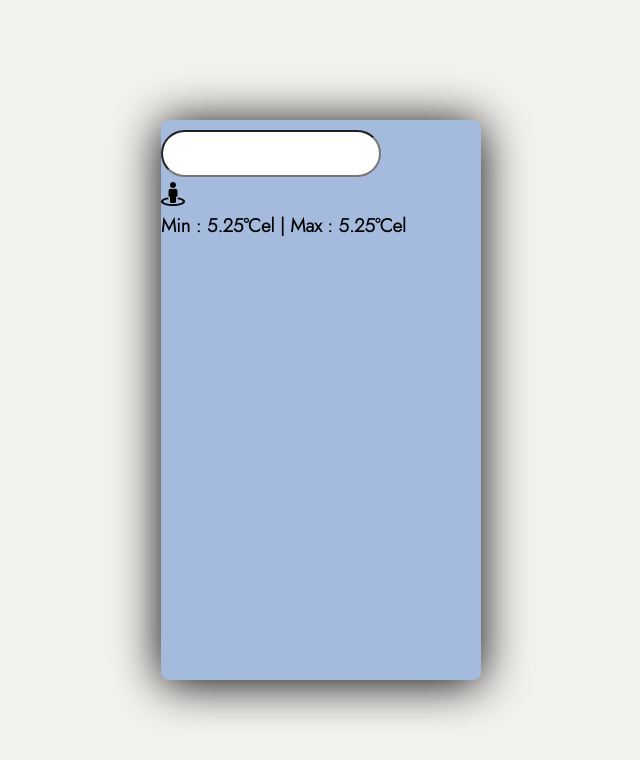
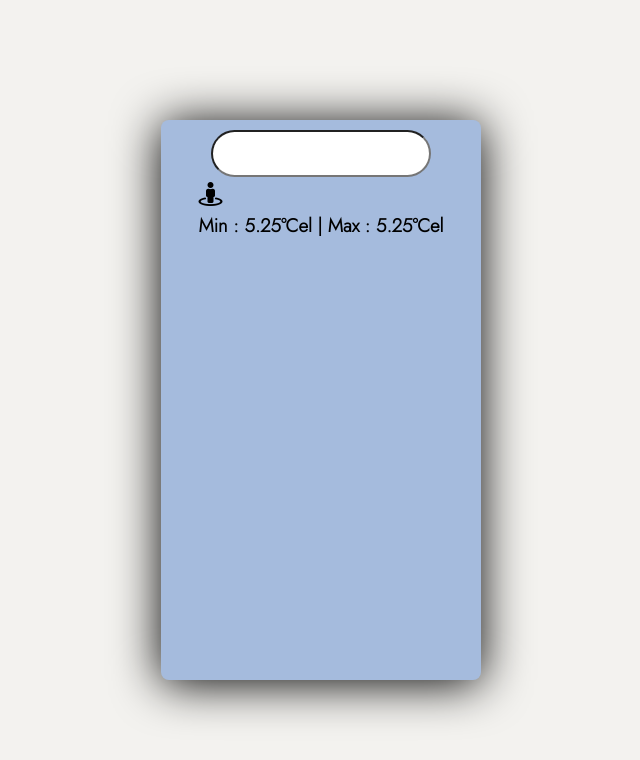
Before and after one commit to MOHDSAIFGIT/weather_app, a React (Create React App) app: page / in a window 1280 px wide. Shown: the top 760 px of the page, without its empty margins (319-959 px from the left). Built offline with nearby package versions, Linux system fonts and the light colour scheme.

Commit message:
css changes

```diff
--- a/src/components/css/style.css
+++ b/src/components/css/style.css
@@ -32,6 +32,10 @@ html{
     min-height: 35rem;
 }
 
+.inputData ,.info{
+    display: grid;
+    justify-content: center;
+}
 .wave{
     opacity: 0.3;
     position: absolute;
```
